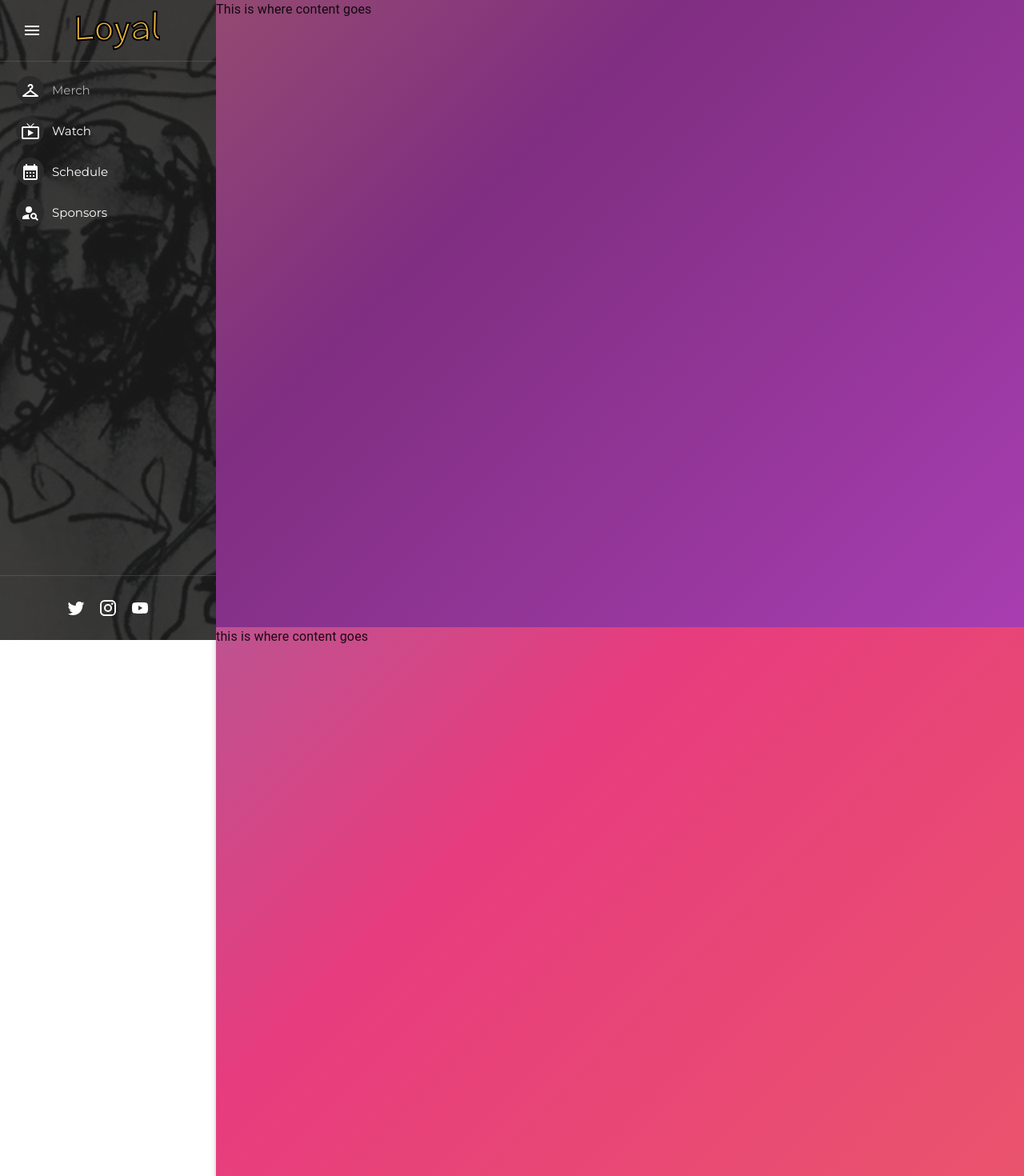
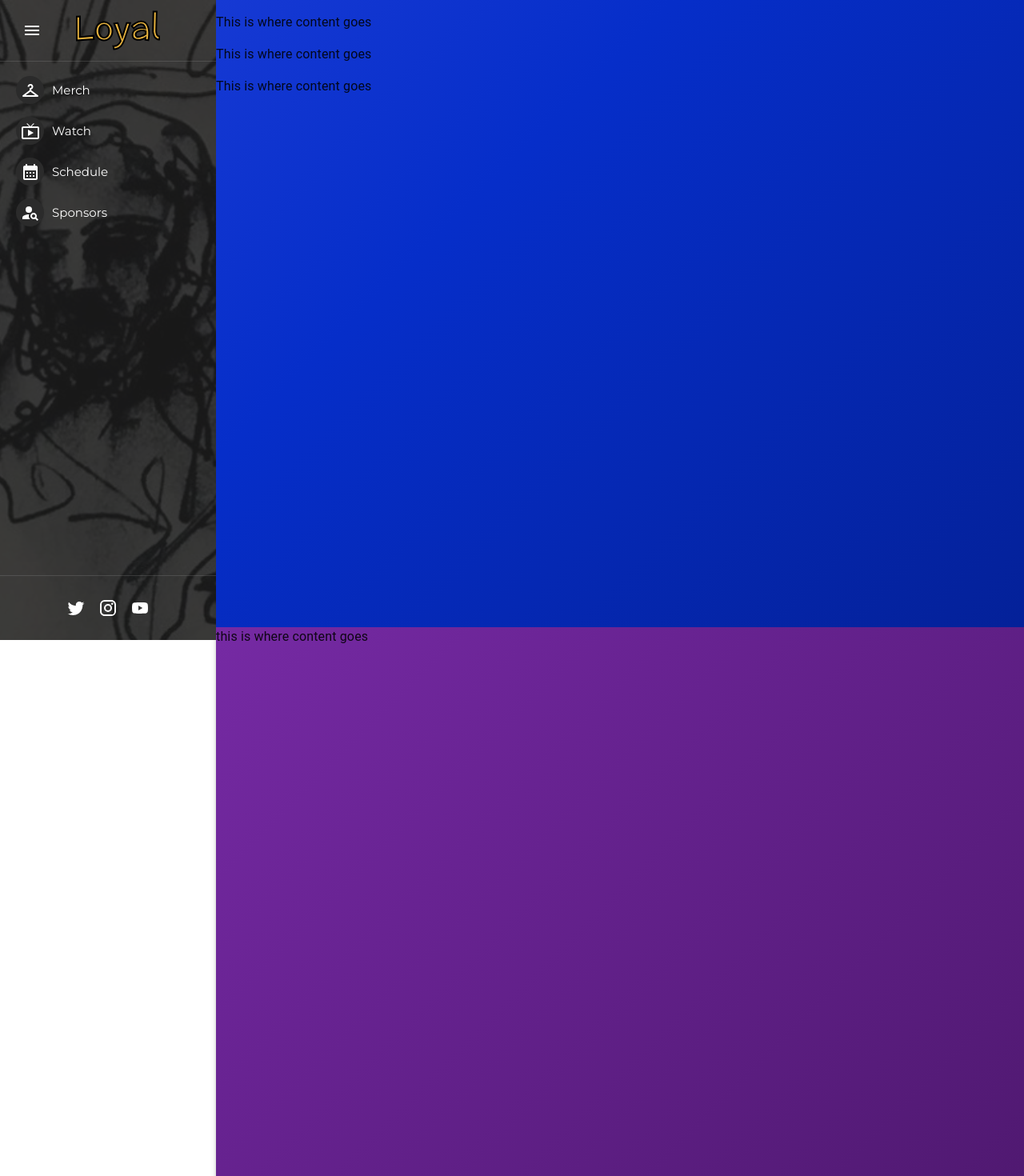
Before and after one commit to alcash55/GriffinLoyal.com, a React (Create React App) app in the folder frontend/: page / in a window 1280 px wide. Shown: the top 1470 px of the page at 80% size. Built offline with nearby package versions, Linux system fonts and the light colour scheme.

Commit message:
removed unused pic + changed bg colors

```diff
--- a/frontend/src/Components/AppShell/AppContent/AppContent.scss
+++ b/frontend/src/Components/AppShell/AppContent/AppContent.scss
@@ -2,13 +2,13 @@
   width: 100vw;
 }
 .merch {
-  background: linear-gradient(-45deg, #dc52ee, #7f2e81, #e2b435, #f1d038f8);
+  background: linear-gradient(-45deg, #01105b, #062ec9, #5364fd, #9ea3fe);
   background-size: 400% 400%;
   animation: gradient 15s ease infinite;
   height: 100vh;
 }
 .watch {
-  background: linear-gradient(-45deg, #ee7752, #e73c7e, #23a6d5, #23d5ab);
+  background: linear-gradient(-45deg, #2c0a40, #682392, #a744e5, #c797f1);
   background-size: 400% 400%;
   animation: gradient 15s ease infinite;
   height: 100vh;
--- a/frontend/src/Components/AppShell/Sidebar/SideBar.tsx
+++ b/frontend/src/Components/AppShell/Sidebar/SideBar.tsx
@@ -61,7 +61,7 @@ const SideBar = () => {
       <SidebarContent>
         <Menu iconShape="circle">
           <MenuItem className="menu-item" icon={<MerchIcon />}>
-            <a href="#merch">Merch</a>
+            Merch
           </MenuItem>
           <MenuItem className="menu-item" icon={<WatchIcon />}>
             Watch
--- a/frontend/src/Components/Sections/Merch.tsx
+++ b/frontend/src/Components/Sections/Merch.tsx
@@ -4,6 +4,13 @@ const Merch = () => {
   return (
     <Box sx={{ flexGrow: 1 }}>
       <Grid container spacing={2}>
+        <Grid item xs={12}></Grid>
+        <Grid item xs={12}>
+          <Typography>This is where content goes</Typography>
+        </Grid>
+        <Grid item xs={12}>
+          <Typography>This is where content goes</Typography>
+        </Grid>
         <Grid item xs={12}>
           <Typography>This is where content goes</Typography>
         </Grid>
```
Also changed, not shown: frontend/src/Assets/images/bg2.png (deleted).
